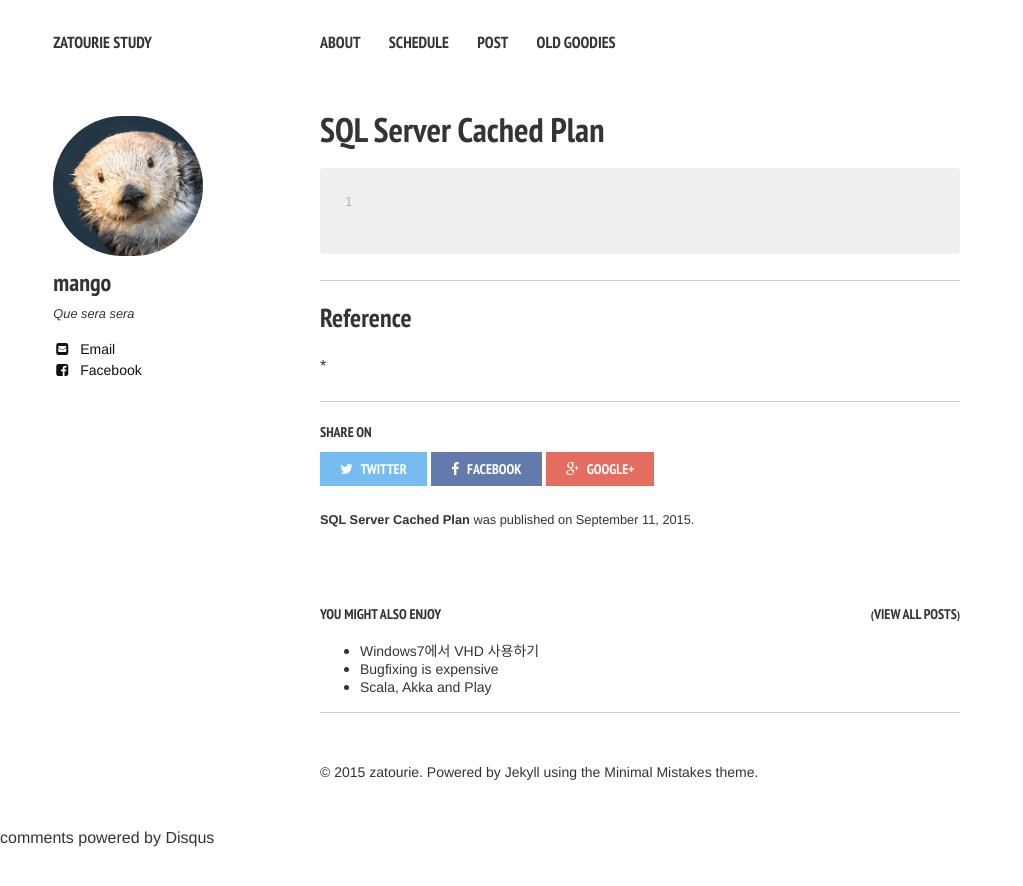
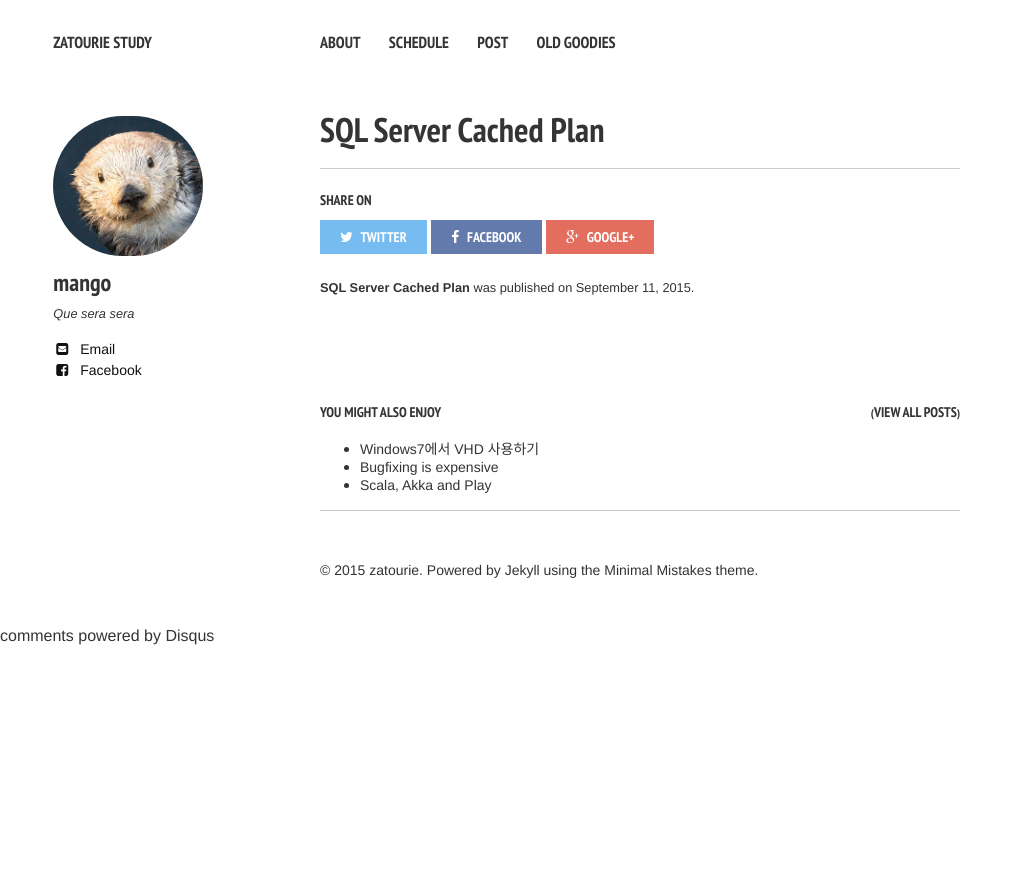
Before and after one commit to zatourie/zatourie.github.io, a Jekyll site: the page built from _posts/2015-09-11-sqlserver_cached_plan.md, in a window 1280 px wide. Shown: the top 886 px of the page, without its empty margins (0-1023 px from the left). Built offline with Jekyll 4.4.1, drawn with Linux system fonts in a browser that asks for light colours; nearby versions of some CDN libraries; comment, search, counter and statistics services are not loaded.

Commit message:
fixing buildfailure : drop whole contents

```diff
--- a/_posts/2015-09-11-sqlserver_cached_plan.md
+++ b/_posts/2015-09-11-sqlserver_cached_plan.md
@@ -9,17 +9,3 @@ author: mango
 share: true
 comments: true
 ---
-
-{% highlight SQL linenos=table %}
-{% raw %}
-
-
-
-{% endraw %}
-{% endhighlight %}
-
-----
-
-## Reference
-
-*
```
